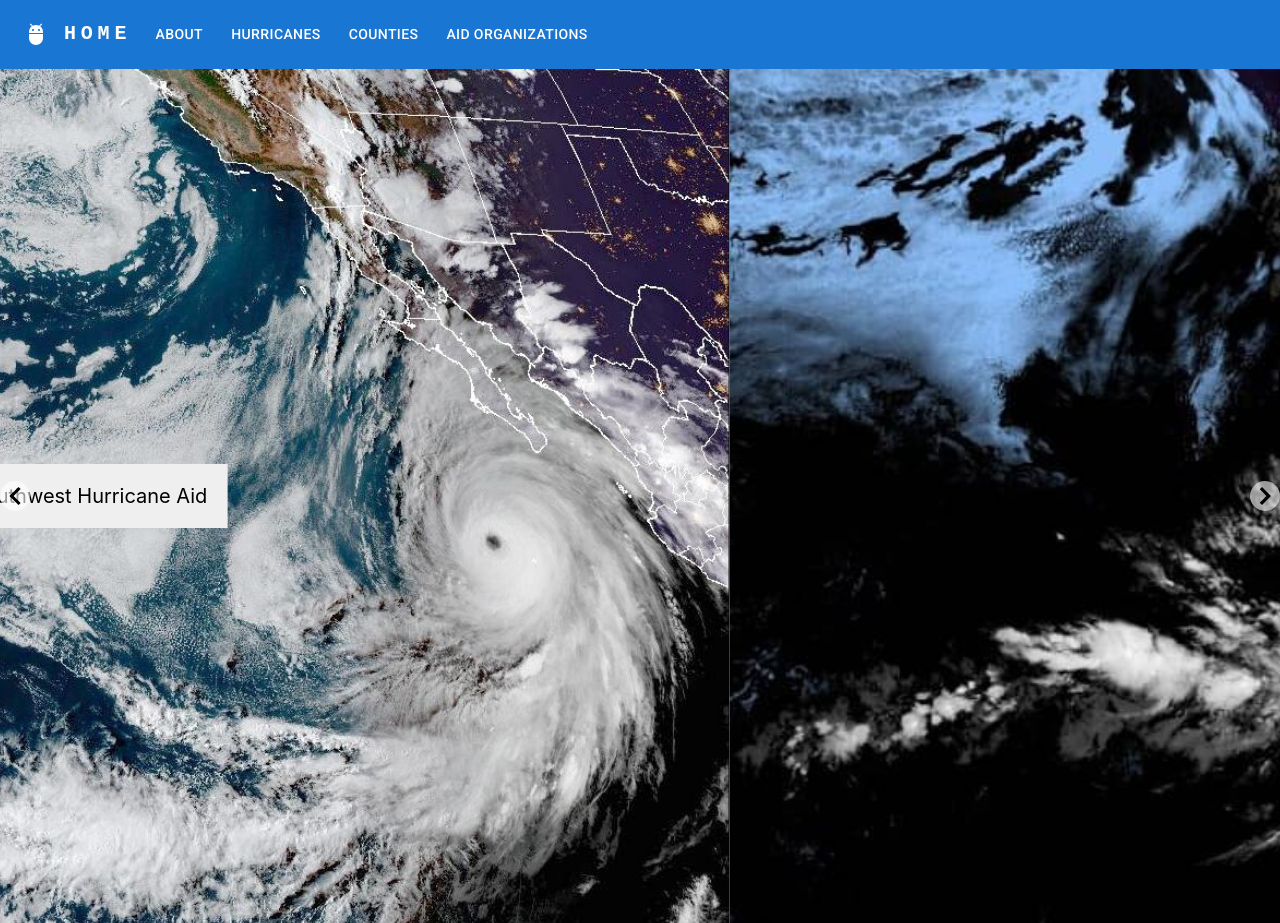
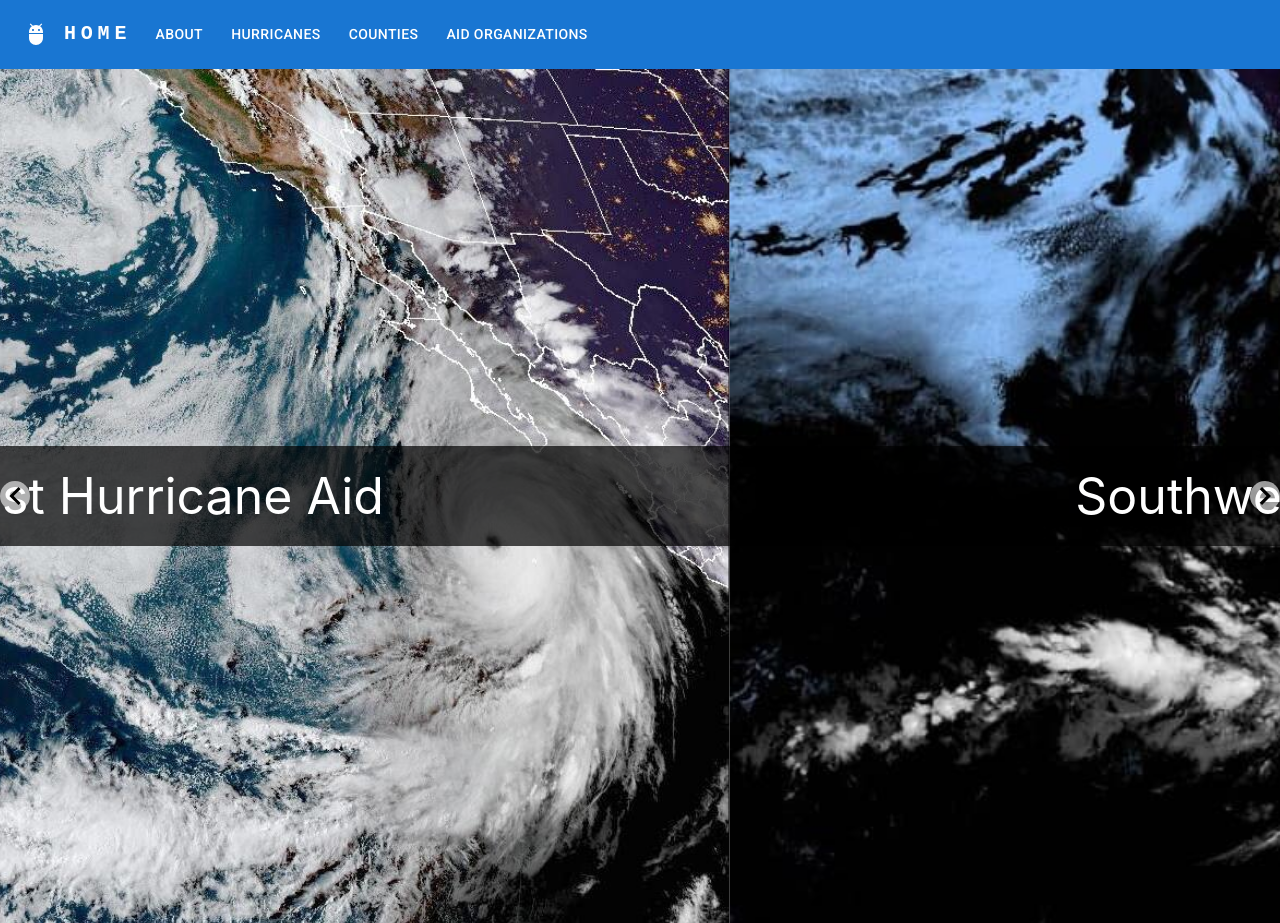
Before and after one commit to rohanchugh14/southwest-hurricane-aid, a React (Create React App) app in the folder frontend/: page / in a window 1280 px wide. Built offline with nearby package versions, Linux system fonts and the light colour scheme.

Commit message:
Home page changes

```diff
--- a/frontend/src/Home/Home.css
+++ b/frontend/src/Home/Home.css
@@ -1,25 +1,3 @@
-/* .homePage {
-    background-image: url("background3.jpg");
-    background-size: cover;
-    text-align: center;
-    color: white;
-    height: 100vh;
-    margin-top: -70px;
-    display: flex;
-    flex-direction: column;
-    justify-content: center;
-    align-items: center;
-    font-size:50px;
-    background-repeat:no-repeat;
-    font-family: "Calibri";
-    text-shadow: 3px 3px 30px #000000;
-}
-
-.title {
-    margin-bottom: 10px;
-  }
- */
-
  .each-slide-effect > div {
     display: flex;
     align-items: center;
@@ -30,7 +8,10 @@
 
   .each-slide-effect span {
     padding: 20px;
-    font-size: 20px;
-    background: #efefef;
+    font-size: 50px;
+    color: rgb(255, 255, 255);
+    background: rgba(0, 0, 0, 0.7);
     text-align: center;
+    width: 100%;
+    display: block;
   }
--- a/frontend/src/Home/index.tsx
+++ b/frontend/src/Home/index.tsx
@@ -17,30 +17,31 @@ const Home = () => {
 			<div className="each-slide-effect">
 				<div style={{ 'backgroundImage': `url(${images[0]})` }}>
 					<span>Southwest Hurricane Aid</span>
+
 				</div>
 			</div>
 
 			<div className="each-slide-effect">
 				<div style={{ 'backgroundImage': `url(${images[1]})` }}>
-					<span>Slide 2</span>
+					<span>Southwest Hurricane Aid</span>
 				</div>
 			</div>
 
 			<div className="each-slide-effect">
 				<div style={{ 'backgroundImage': `url(${images[2]})` }}>
-					<span>Slide 3</span>
+					<span>Southwest Hurricane Aid</span>
 				</div>
 			</div>
 
 			<div className="each-slide-effect">
 				<div style={{ 'backgroundImage': `url(${images[3]})` }}>
-					<span>Slide 4</span>
+					<span>Southwest Hurricane Aid</span>
 				</div>
 			</div>
 
 			<div className="each-slide-effect">
 				<div style={{ 'backgroundImage': `url(${images[4]})` }}>
-					<span>Slide 5</span>
+					<span>Southwest Hurricane Aid</span>
 				</div>
 			</div>
 
```
